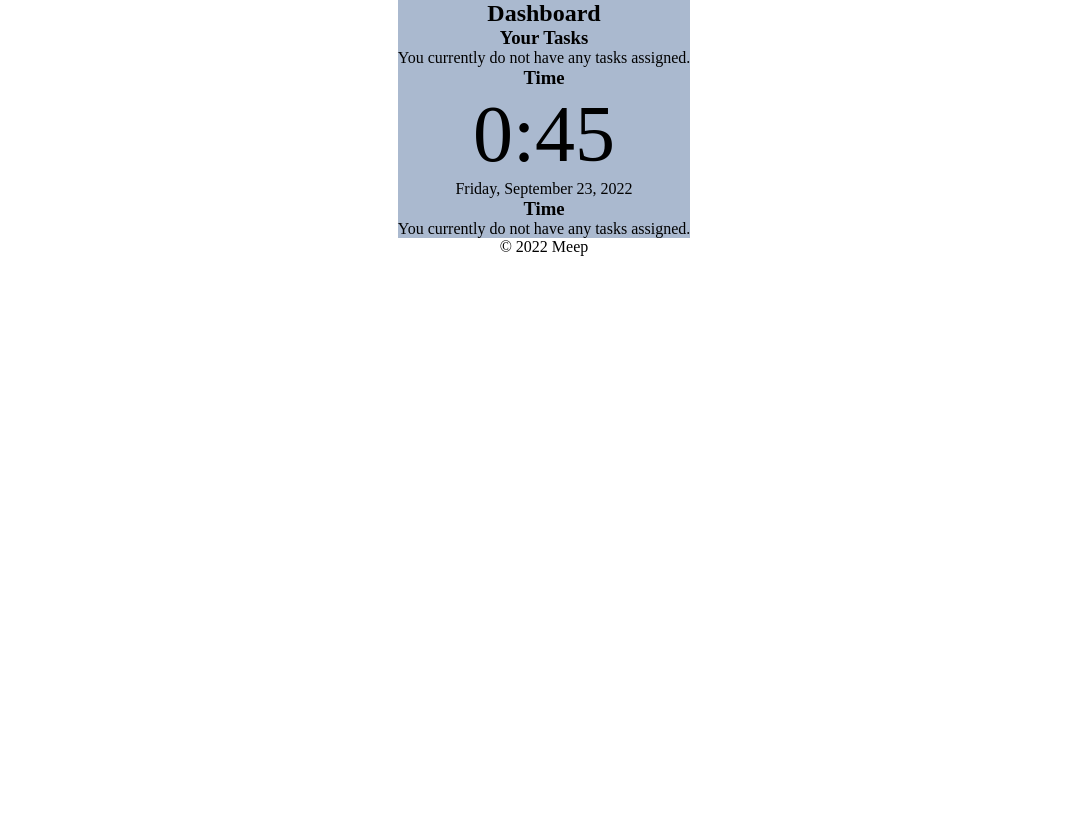
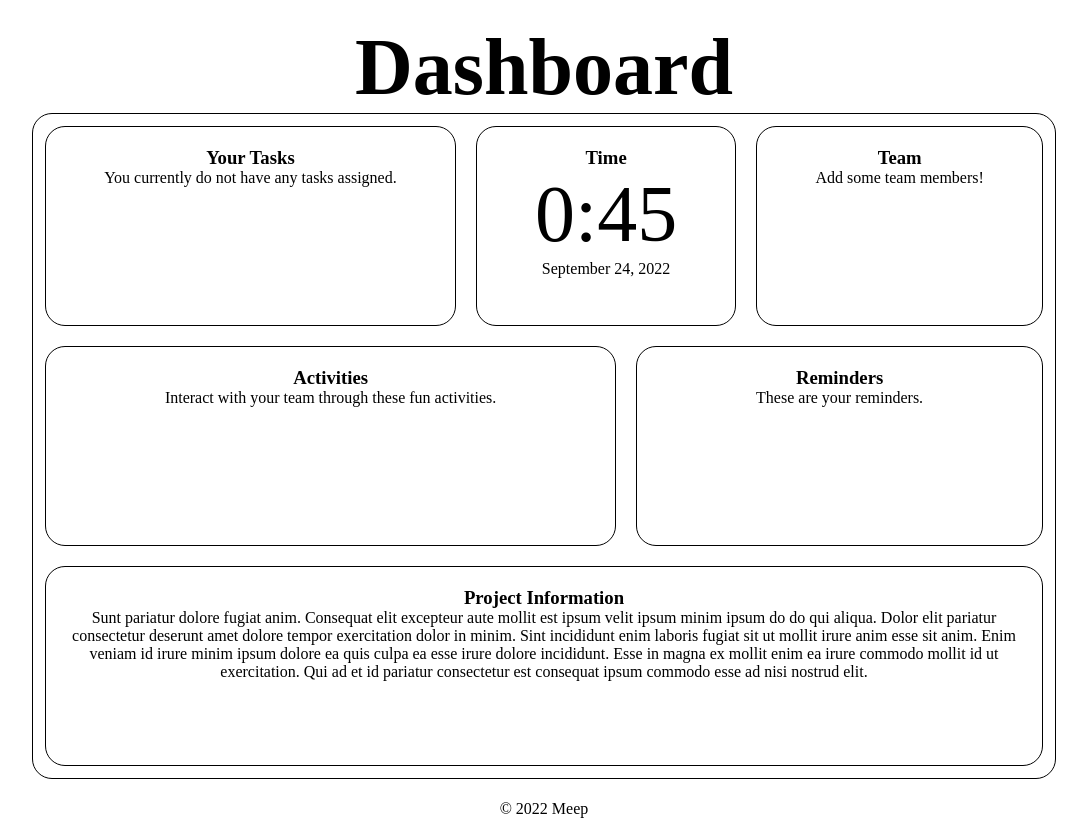
Before and after one commit to Jheyzelle/amuza, a React (Create React App) app: page /dashboard in a window 1280 px wide. Shown: the whole page, without its empty margins (96-1183 px from the left). Built offline with nearby package versions, Linux system fonts and the light colour scheme; a web font is replaced by a local one.

Commit message:
Create dashboard elements

```diff
--- a/src/App.css
+++ b/src/App.css
@@ -10,7 +10,6 @@
 }
 
 :root {
-
   /* color scheme codes */
   --colorsc-1: #8693AB;
   --colorsc-2: #BDD4E7;
@@ -22,7 +21,7 @@
 .section-flex {
   display: flex;
   width: 100%;
-  height: 100%;
+  height: 100vh;
 
   justify-content: center;
   text-align: center;
@@ -42,12 +41,13 @@ button:hover {
   background: var(--colorsc-1);
 }
 
-.App {
-  display: flex;
-  justify-content: center;
-  align-items: center;
+h2 {
+  /* page title */
+  font-size: 5em;
+}
 
-  flex-direction: column;
+#cr {
+  text-align: center;
 }
 /* ==================== Landing Page ==================== */
 
@@ -134,6 +134,7 @@ button:hover {
   padding: 10px;
   border-radius: 10px;
 }
+
 /* ==================== ^^^ Landing Page ^^^ ==================== */
 /* ==================== Tasks Page ==================== */
 
@@ -208,15 +209,51 @@ button:hover {
 
 /* ==================== ^^^ Tasks Page ^^^ ==================== */
 /* ==================== Navbar ==================== */
-.topnav {
+.topnav {}
 
+/* ==================== ^^^ Navbar ^^^ ==================== */
+/* ==================== Dashboard ==================== */
+.content {
+  /* background: var(--colorsc-5); */
 }
-/* ==================== ^^^ Navbar ^^^ ==================== *//* ==================== Dashboard ==================== */
-.content {
-  background: var(--colorsc-5);
+
+.section-dashboard {
+  width: 100%;
 }
+
+.section-dashboard .widgets {
+  width: 80%;
+  border: 1px solid black;
+  padding: 2px;
+  border-radius: 20px;
+
+  display: flex;
+  flex-wrap: wrap;
+  justify-content: center;
+}
+
+.db-sec {
+  border: 1px solid black;
+  padding: 20px;
+  border-radius: 20px;
+  margin: 10px;
+  min-width: 20%;
+  min-height: 200px;
+
+  flex: auto;
+
+  text-decoration: none;
+  color: black;
+}
+
+.db-sec:hover {
+  background: var(--colorsc-1);
+}
+
+.db-clock {}
 
 .db-clock .time {
   font-size: 5em;
 }
+
 /* ==================== ^^^ Dashboard ^^^ ==================== */
--- a/src/App.js
+++ b/src/App.js
@@ -38,7 +38,7 @@ function App() {
         </Routes>
       </HashRouter> */}
 
-      <p>&copy; 2022 Meep</p>
+      <p id='cr'>&copy; 2022 Meep</p>
     </div>
   );
 }
--- a/src/components/dashboard.js
+++ b/src/components/dashboard.js
@@ -14,12 +14,28 @@ function Dashboard() {
 
         clockTime.innerHTML = `${hr}:${min}`
 
-        let day =date.getDate()
-        let month =date.getMonth()
-        let yr =date.getYear()
+        let months = ['January',
+            'February',
+            'March',
+            'April',
+            'May',
+            'June',
+            'July',
+            'August',
+            'September',
+            'October',
+            'November',
+            'December']
+
+        let day = date.getDate()
+        let month = date.getMonth()
+        let yr = date.getFullYear()
+
+
 
         let clockDate = document.querySelector('.date')
 
+        clockDate.innerHTML = `${months[month]} ${day}, ${yr}`
     }
 
     useEffect(() => {
@@ -29,37 +45,64 @@ function Dashboard() {
 
 
     return (
-        <div>
-            <div class='content section-flex'>
+            <div class='content section-flex section-dashboard'>
                 <h2>Dashboard</h2>
 
-                <section class='db-sec db-tasks'>
+                <div className="widgets">
+
+                    <Link to='/tasks' class='db-sec'>
+                    <section class='db-tasks'>
                         <h3>Your Tasks</h3>
                         <p>You currently do not have any tasks assigned.</p>
                     </section>
+                    </Link>
 
-                <section class='db-sec db-clock'>
+                    <Link to='/tasks' class='db-sec'>
+                    <section class='db-clock'>
                         {/* Time */}
                         <h3>Time</h3>
                         <div>
-                        <div className='time'>00:00 A.M.</div>
-                        <div className='date'>Friday, September 23, 2022</div>
+                            <div className='time'></div>
+                            <div className='date'></div>
                         </div>
                     </section>
+                    </Link>
 
-                <section>
+                    <Link to='/tasks' class='db-sec'>
+                    <section class='db-team'>
                         {/* Time */}
-                    <h3>Time</h3>
-                    <p>You currently do not have any tasks assigned.</p>
+                        <h3>Team</h3>
+                        <p>Add some team members!</p>
                     </section>
+                    </Link>
 
+                    <Link to='/tasks' class='db-sec'>
+                    <section class='db-activities'>
+                        {/* Time */}
+                        <h3>Activities</h3>
+                        <p>Interact with your team through these fun activities.</p>
+                    </section>
+                    </Link>
+
+                    <Link to='/tasks' class='db-sec'>
+                    <section class='db-reminders'>
+                        <h3>Reminders</h3>
+                        <p>These are your reminders.</p>
+                    </section>
+                    </Link>
+
+                    <Link to='/projinfo' class='db-sec'>
+                    <section class='db-projinfo'>
+                        <h3>Project Information</h3>
+                        <p>Sunt pariatur dolore fugiat anim. Consequat elit excepteur aute mollit est ipsum velit ipsum minim ipsum do do qui aliqua. Dolor elit pariatur consectetur deserunt amet dolore tempor exercitation dolor in minim. Sint incididunt enim laboris fugiat sit ut mollit irure anim esse sit anim. Enim veniam id irure minim ipsum dolore ea quis culpa ea esse irure dolore incididunt. Esse in magna ex mollit enim ea irure commodo mollit id ut exercitation. Qui ad et id pariatur consectetur est consequat ipsum commodo esse ad nisi nostrud elit.</p>
+                    </section>
+                    </Link>
+
+                </div>
                 {/* <Link to='/'>Tasks</Link>
             <Link to='/projinfo'>Project Information</Link>
             <Link to='/'>Activities</Link> */}
             </div>
-        </div>
-
-
     )
 }
 
```
Lines whose indentation alone changed are shown as unchanged.
